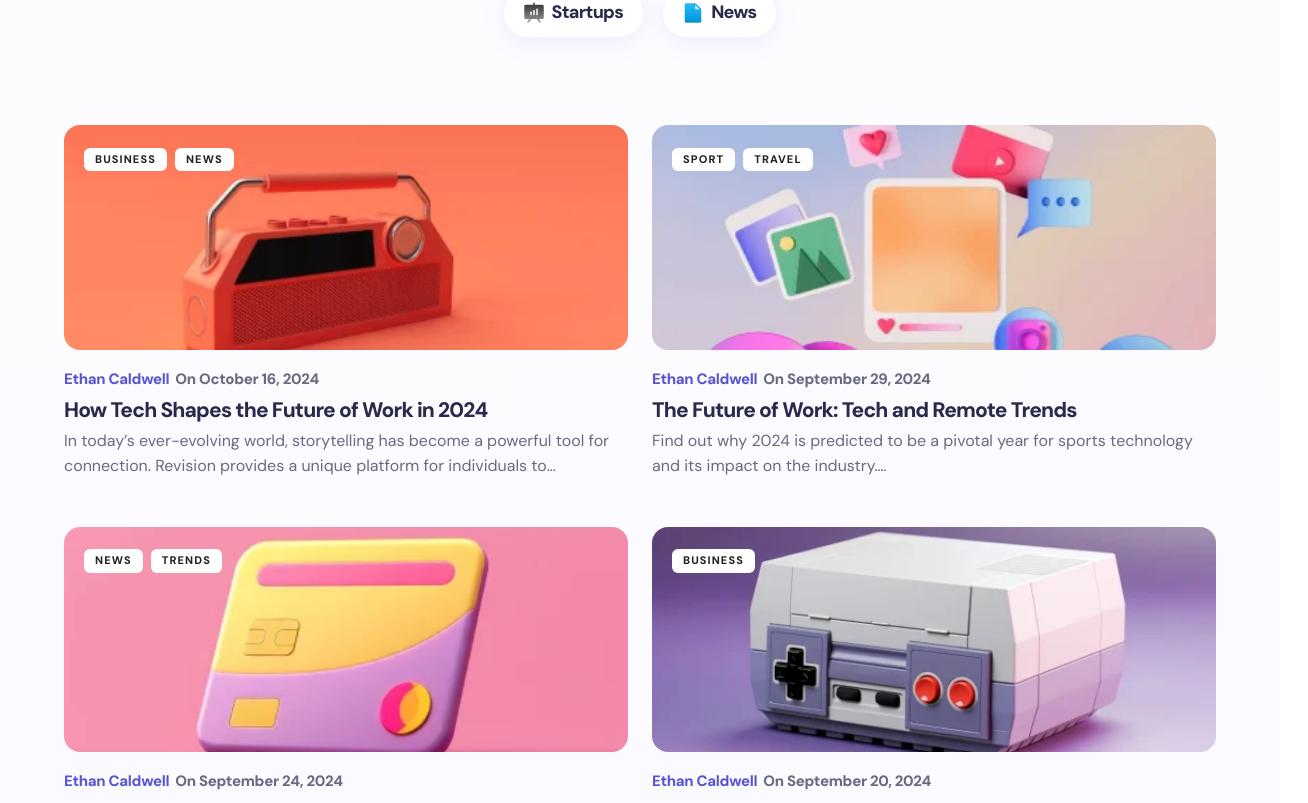
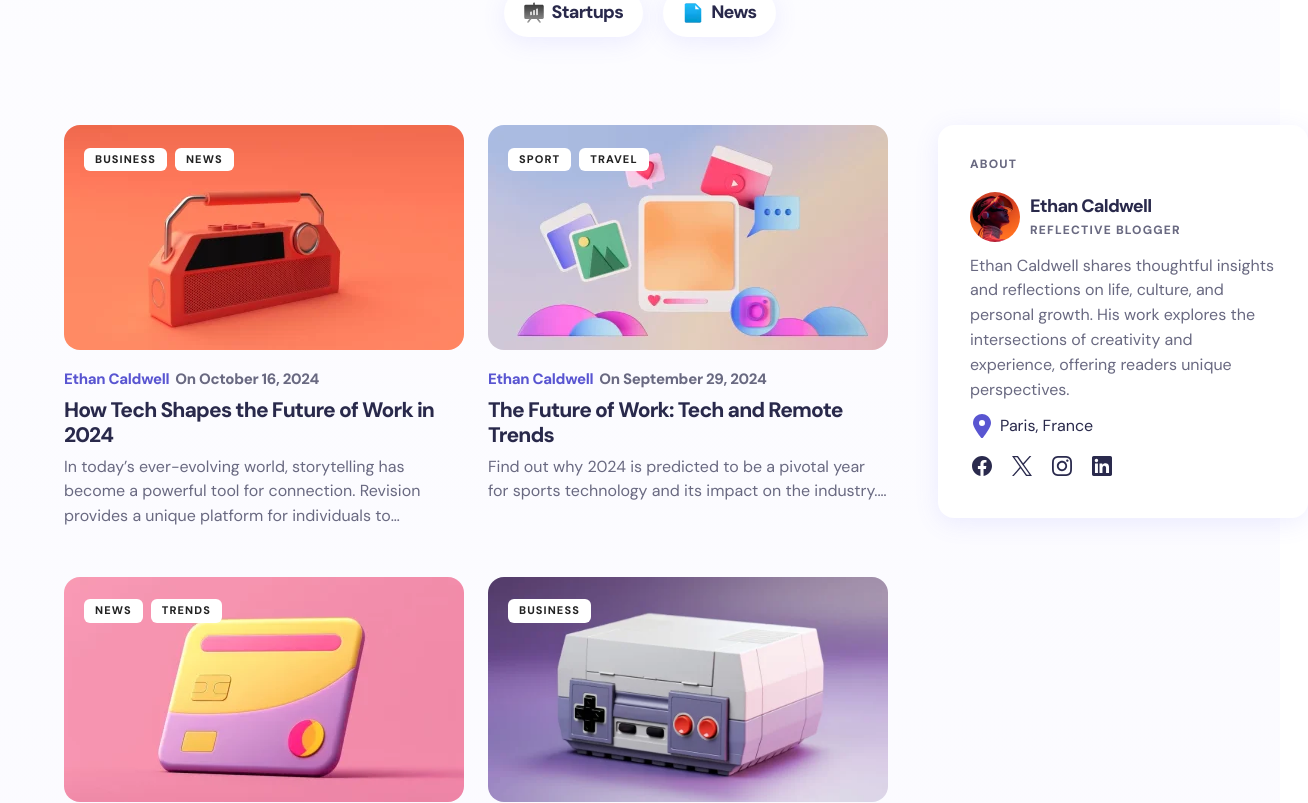
Before and after one commit to GhazanfarMahmood/Blog, a Next.js app in the folder client/: page /home in a window 1280 px wide. Shown: the part 597-1400 px from the top of the page, 1308 px wide, since content can reach past the window. Built offline with nearby package versions, Linux system fonts and the light colour scheme.

Commit message:
author detail card created and installing swiper slider

```diff
--- a/client/package.json
+++ b/client/package.json
@@ -14,7 +14,8 @@
     "next-themes": "^0.4.6",
     "react": "19.1.0",
     "react-dom": "19.1.0",
-    "react-icons": "^5.5.0"
+    "react-icons": "^5.5.0",
+    "swiper": "^11.2.10"
   },
   "devDependencies": {
     "@eslint/eslintrc": "^3",
--- /dev/null
+++ b/client/src/components/cards/authorDetail.tsx
@@ -0,0 +1,82 @@
+// NEXT JS IMAGE AND LINK
+import Image from "next/image";
+import Link from "next/link";
+
+// ICONS AND IMAGES
+import { FaLocationDot } from "react-icons/fa6";
+import fb_icon from "@/assets/images/icons/fb-icon.svg";
+import x_icon from "@/assets/images/icons/x.svg";
+import insta_icon from "@/assets/images/icons/insta.svg";
+import linkedin_icon from "@/assets/images/icons/linkedin.svg";
+import author_profile from "@/assets/images/author-img.webp";
+
+export default function AuthorDetail(){
+    return <div
+        className="bg-light p-8 rounded-2xl shadow-search-field dark:bg-[#222] mb-8"
+    >
+        <span
+            className="block text-xs font-extrabold uppercase leading-[1.2] tracking-widest text-para mb-5"
+        >
+            About
+        </span>
+        <div
+            className="flex items-center justify-start gap-2.5 flex-nowrap"
+        >
+            <Image src={author_profile} alt="author-profile-img" width={50} height={50}
+                className="rounded-full"
+            />
+            <span
+                className="flex flex-col"
+            >
+                <Link href={"/"} aria-label="author-name"
+                    className="block text-lg font-bold leading-[1.2] text-primary -tracking-[0.04em] capitalize mb-1.5 transition-all duration-[0.25s] ease-in hover:opacity-70"
+                >
+                    Ethan Caldwell
+                </Link>
+                <span
+                    className="text-xs font-extrabold tracking-widest leading-[1.2] uppercase text-para"
+                >
+                    Reflective Blogger
+                </span>
+            </span>
+        </div>
+        <p
+            className="text-para mt-3"
+        >
+            Ethan Caldwell shares thoughtful insights and reflections on life, culture, and personal growth. His work explores the intersections of creativity and experience, offering readers unique perspectives.
+        </p>
+        <div
+            className="flex items-center justify-start gap-1.5 text-base capitalize text-primary mt-3"
+        >
+            <FaLocationDot
+                className="w-6 h-6 text-secondary dark:text-dark"
+            />
+            Paris, France
+        </div>
+        {/* HERE'S IN UL I DEFINE CLASSES FOR ANCHOR THAT IS (LINK) */}
+        <ul
+            className="flex items-center justify-start mt-2 mb-4 lg:mb-0 -ml-2 *:w-10 *:h-10 *:flex *:items-center *:justify-center [&_img]:transition [&_img]:duration-[0.25s] [&_img]:ease-in [&_img]:filter-(--filter-primary) dark:[&_img]:filter-(--filter-white) [&_a]:hover:*:filter-(--filter-secondary) dark:[&_img]:hover:opacity-80"
+        >
+            <li>
+                <Link href={"/"} aria-label="facebook-icon">
+                    <Image src={fb_icon} alt="facebook-icon" width={24} height={24}/>
+                </Link>
+            </li>
+            <li>
+                <Link href={"/"} aria-label="x-icon">
+                    <Image src={x_icon} alt="twitter-icon" width={24} height={24} />
+                </Link>
+            </li>
+            <li>
+                <Link href={"/"} aria-label="instagram-icon">
+                    <Image src={insta_icon} alt="instagram-icon" width={24} height={24} />
+                </Link>
+            </li>
+            <li>
+                <Link href={"/"} aria-label="linkedin-icon">
+                    <Image src={linkedin_icon} alt="linkedin-icon" width={24} height={24} />
+                </Link>
+            </li>
+        </ul>
+    </div>
+}
--- /dev/null
+++ b/client/src/components/cards/featureCard.tsx
@@ -0,0 +1,3 @@
+export default function FeatureCard(){
+    return <></>
+}
--- a/client/src/components/layout/mainContent.tsx
+++ b/client/src/components/layout/mainContent.tsx
@@ -1,10 +1,16 @@
+import AuthorDetail from "../cards/authorDetail";
 import BlogCard from "../cards/blogCard";
 
 export default function MainContent() {
     return <>
         <div className="container">
-            <div className="grid grid-cols-1 md:grid-cols-2 gap-x-6 gap-y-6 lg:gap-y-12">
-                <BlogCard />
+            <div className="grid grid-cols-[minmax(824px,826px)_minmax(370px,372px)] gap-[50px]">
+                <div className="grid grid-cols-1 md:grid-cols-2 gap-x-6 gap-y-6 lg:gap-y-12">
+                    <BlogCard />
+                </div>
+                <div>
+                    <AuthorDetail />
+                </div>
             </div>
         </div>
     </>
```
Also changed, not shown: client/src/assets/images/author-img.webp (added), 1 other file (tests, documents, lock files or other folders).
